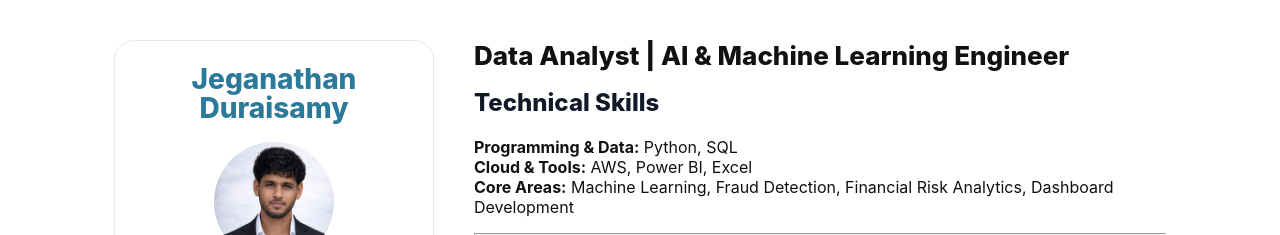
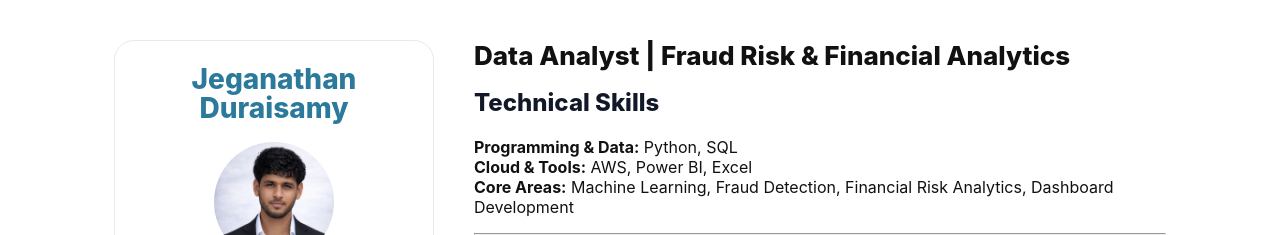
Before and after one commit to samplerittgithub/Data-Analyst-, a Jekyll site: the page built from index.md, in a window 1280 px wide. Shown: the top 235 px of the page. Built offline with Jekyll 4.4.1, drawn with Linux system fonts in a browser that asks for light colours; our own code applies the rules of GitHub Pages for plain Markdown files.

Commit message:
Update index.md

```diff
--- a/index.md
+++ b/index.md
@@ -2,7 +2,7 @@
 layout: default
 ---
 
-# Data Analyst | AI & Machine Learning Engineer
+# Data Analyst | Fraud Risk & Financial Analytics
 
 ## Technical Skills
 
```
